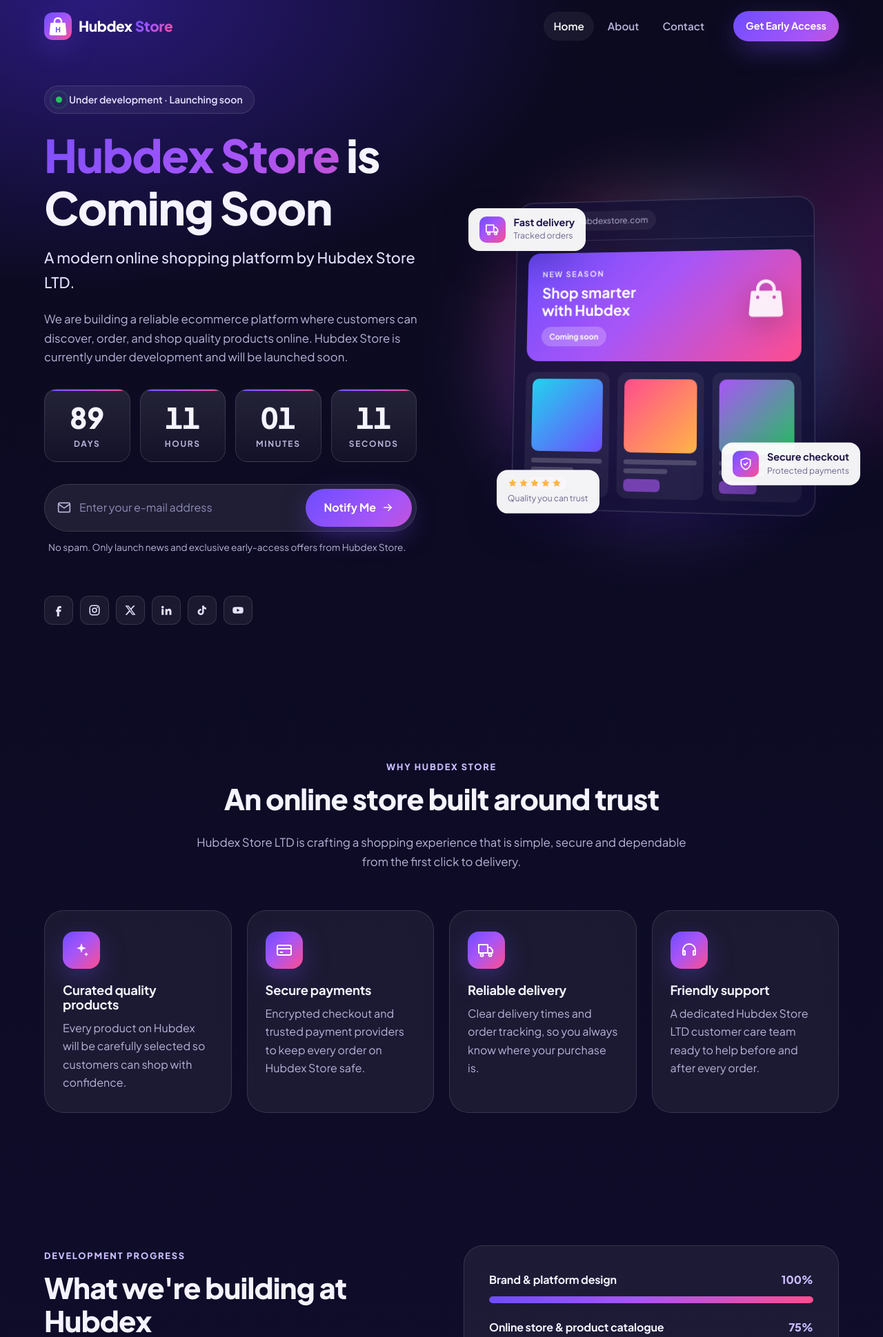
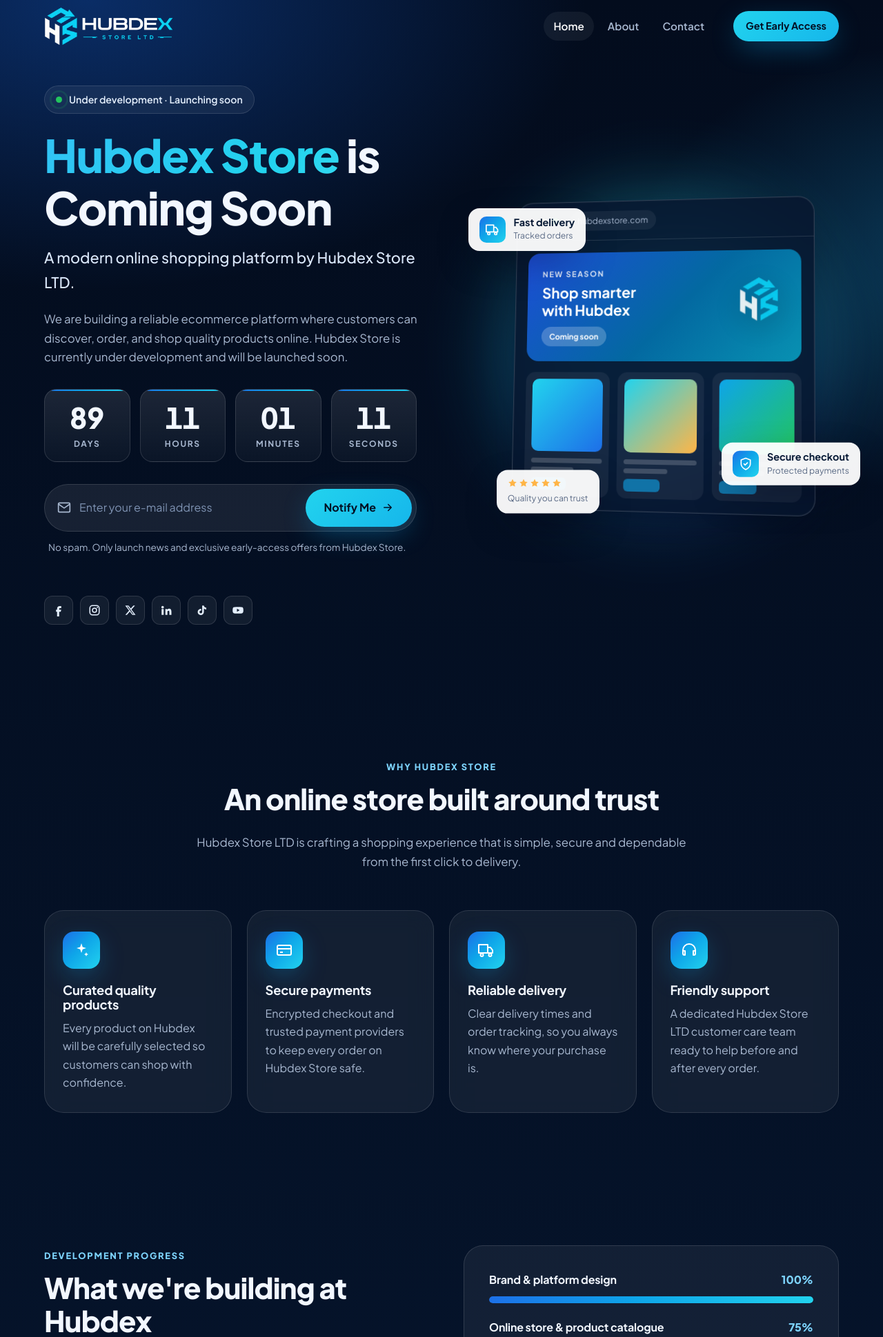
Before and after one commit to hassanxr7/xr, a PHP site: page / in a window 1280 px wide. Shown: the top 1939 px of the page at 69% size. Run offline with PHP 8.4, Linux system fonts and the light colour scheme.

Commit message:
Use the Hubdex Store LTD logo and match site colours to it
Replace the placeholder bag icon with the official logo (header, footer,
favicons, app icons, schema logo, social share image) and switch the
purple/pink palette to the logo's navy and cyan.

Co-Authored-By: Claude Opus 5.5 <noreply@anthropic.com>
Claude-Session: https://claude.ai/code/session_01E6oiKezpZes2VH67DLSFZA

```diff
--- a/hubdex-store/assets/css/style.css
+++ b/hubdex-store/assets/css/style.css
@@ -3,25 +3,27 @@
    ========================================================================== */
 
 :root {
-    --bg: #0b0a1f;
-    --bg-2: #120f33;
+    --bg: #030c1d;
+    --bg-2: #071a36;
     --surface: rgba(255, 255, 255, 0.06);
     --surface-2: rgba(255, 255, 255, 0.1);
     --border: rgba(255, 255, 255, 0.12);
-    --text: #f4f3ff;
-    --muted: #b7b4d8;
-    --primary: #6d4dff;
-    --primary-2: #a855f7;
-    --accent: #ff4d8d;
+    --text: #f2f7ff;
+    --muted: #a8b8d0;
+    --primary: #1d6fe8;
+    --primary-2: #0ea5e9;
+    --accent: #22d3ee;
     --cyan: #22d3ee;
     --success: #22c55e;
     --danger: #ff5c7a;
-    --grad: linear-gradient(135deg, #6d4dff 0%, #a855f7 45%, #ff4d8d 100%);
-    --grad-soft: linear-gradient(135deg, rgba(109, 77, 255, .25), rgba(255, 77, 141, .18));
+    --grad: linear-gradient(135deg, #1d6fe8 0%, #0ea5e9 45%, #22d3ee 100%);
+    --grad-text: linear-gradient(135deg, #38bdf8 0%, #22d3ee 50%, #67e8f9 100%);
+    --grad-deep: linear-gradient(135deg, #1d4ed8 0%, #0369a1 55%, #0891b2 100%);
+    --grad-soft: linear-gradient(135deg, rgba(29, 111, 232, .25), rgba(34, 211, 238, .14));
     --radius: 18px;
     --radius-lg: 28px;
-    --shadow: 0 20px 60px -20px rgba(12, 6, 50, 0.7);
-    --shadow-glow: 0 12px 40px -8px rgba(124, 77, 255, 0.55);
+    --shadow: 0 20px 60px -20px rgba(0, 6, 20, 0.7);
+    --shadow-glow: 0 12px 40px -8px rgba(14, 165, 233, 0.45);
     --font: "Plus Jakarta Sans", system-ui, -apple-system, "Segoe UI", Roboto, Arial, sans-serif;
     --ease: cubic-bezier(.22, 1, .36, 1);
     --header-h: 76px;
@@ -29,15 +31,15 @@
 
 /* ---------- Reset ---------- */
 *, *::before, *::after { box-sizing: border-box; }
-html { background: #0b0a1f; scroll-behavior: smooth; -webkit-text-size-adjust: 100%; scroll-padding-top: calc(var(--header-h) + 16px); }
+html { background: #030c1d; scroll-behavior: smooth; -webkit-text-size-adjust: 100%; scroll-padding-top: calc(var(--header-h) + 16px); }
 body {
     margin: 0;
     font-family: var(--font);
     font-size: 16px;
     line-height: 1.65;
     color: var(--text);
-    background: radial-gradient(1200px 700px at 10% 0, #2a1a7a 0%, transparent 60%),
-                radial-gradient(900px 600px at 110% 10%, #4a1550 0%, transparent 55%),
+    background: radial-gradient(1200px 700px at 10% 0, #0a2d66 0%, transparent 60%),
+                radial-gradient(900px 600px at 110% 10%, #0b3d5c 0%, transparent 55%),
                 linear-gradient(180deg, var(--bg) 0%, var(--bg-2) 100%) var(--bg);
     background-repeat: no-repeat;
     min-height: 100vh;
@@ -45,7 +47,7 @@ body {
     -webkit-font-smoothing: antialiased;
 }
 img, svg { display: block; max-width: 100%; }
-a { color: #c9bcff; text-decoration: none; transition: color .2s; }
+a { color: #7dd3fc; text-decoration: none; transition: color .2s; }
 a:hover { color: #fff; }
 h1, h2, h3 { line-height: 1.15; margin: 0 0 .6em; font-weight: 800; letter-spacing: -0.02em; }
 h1 { font-size: clamp(2.3rem, 5.2vw, 4.1rem); }
@@ -76,9 +78,9 @@ button, input, textarea { font: inherit; color: inherit; }
     position: absolute; border-radius: 50%; filter: blur(80px); opacity: .55;
     animation: float 18s var(--ease) infinite alternate;
 }
-.blob-1 { width: 520px; height: 520px; background: #6d4dff; top: -140px; left: -120px; }
-.blob-2 { width: 460px; height: 460px; background: #ff4d8d; top: 30%; right: -160px; animation-delay: -6s; opacity: .35; }
-.blob-3 { width: 420px; height: 420px; background: #22d3ee; bottom: -180px; left: 30%; animation-delay: -12s; opacity: .25; }
+.blob-1 { width: 520px; height: 520px; background: #1d6fe8; top: -140px; left: -120px; }
+.blob-2 { width: 460px; height: 460px; background: #22d3ee; top: 30%; right: -160px; animation-delay: -6s; opacity: .35; }
+.blob-3 { width: 420px; height: 420px; background: #1e40af; bottom: -180px; left: 30%; animation-delay: -12s; opacity: .25; }
 .grid-overlay {
     position: absolute; inset: 0;
     background-image: linear-gradient(rgba(255,255,255,.04) 1px, transparent 1px),
@@ -100,19 +102,16 @@ button, input, textarea { font: inherit; color: inherit; }
     transition: background .3s, box-shadow .3s, backdrop-filter .3s;
 }
 .site-header.scrolled {
-    background: rgba(11, 10, 31, .72);
+    background: rgba(3, 12, 29, .72);
     backdrop-filter: blur(16px) saturate(140%);
     -webkit-backdrop-filter: blur(16px) saturate(140%);
     box-shadow: 0 1px 0 var(--border);
 }
 .header-inner { display: flex; align-items: center; justify-content: space-between; gap: 24px; }
 
-.brand { display: inline-flex; align-items: center; gap: 10px; color: #fff; font-weight: 800; font-size: 1.3rem; letter-spacing: -0.02em; }
-.brand:hover { color: #fff; }
-.brand-mark { width: 40px; height: 40px; border-radius: 12px; box-shadow: var(--shadow-glow); }
-.brand-text span {
-    margin-left: 4px; background: var(--grad); -webkit-background-clip: text; background-clip: text; color: transparent;
-}
+.brand { display: inline-flex; align-items: center; }
+.brand-logo { height: 56px; width: auto; }
+.site-footer .brand-logo { height: 60px; }
 
 .site-nav { display: flex; align-items: center; gap: 28px; }
 .site-nav ul { display: flex; list-style: none; gap: 6px; }
@@ -137,12 +136,12 @@ button, input, textarea { font: inherit; color: inherit; }
 .btn:active { transform: translateY(0); }
 .btn .icon { transition: transform .25s var(--ease); }
 .btn:hover .icon-arrow { transform: translateX(3px); }
-.btn-primary { background: var(--grad); background-size: 160% 160%; color: #fff; box-shadow: var(--shadow-glow); }
-.btn-primary:hover { color: #fff; background-position: 100% 0; box-shadow: 0 16px 50px -8px rgba(168, 85, 247, .7); }
+.btn-primary { background: linear-gradient(135deg, #22d3ee 0%, #0ea5e9 100%); background-size: 160% 160%; color: #031024; box-shadow: var(--shadow-glow); }
+.btn-primary:hover { color: #031024; background-position: 100% 0; box-shadow: 0 16px 50px -8px rgba(14, 165, 233, .7); }
 .btn-ghost { background: var(--surface); border: 1px solid var(--border); color: #fff; }
 .btn-ghost:hover { background: var(--surface-2); color: #fff; }
-.btn-light { background: #fff; color: #2a1a7a; }
-.btn-light:hover { color: #2a1a7a; box-shadow: 0 14px 40px -10px rgba(255,255,255,.6); }
+.btn-light { background: #fff; color: #0a2d66; }
+.btn-light:hover { color: #0a2d66; box-shadow: 0 14px 40px -10px rgba(255,255,255,.6); }
 .btn-sm { padding: 10px 18px; font-size: .9rem; }
 .btn-block { width: 100%; }
 .btn[disabled], .btn.is-loading { opacity: .7; pointer-events: none; }
@@ -151,14 +150,14 @@ button, input, textarea { font: inherit; color: inherit; }
 
 /* ---------- Shared bits ---------- */
 .gradient-text {
-    background: var(--grad); -webkit-background-clip: text; background-clip: text; color: transparent;
+    background: var(--grad-text); -webkit-background-clip: text; background-clip: text; color: transparent;
     background-size: 200% 200%; animation: shine 6s linear infinite;
 }
 @keyframes shine { 0%, 100% { background-position: 0% 50%; } 50% { background-position: 100% 50%; } }
 
 .badge {
     display: inline-flex; align-items: center; gap: 10px; padding: 8px 16px; border-radius: 999px;
-    background: var(--surface); border: 1px solid var(--border); color: #e6e2ff; font-size: .88rem; font-weight: 600;
+    background: var(--surface); border: 1px solid var(--border); color: #e3eefc; font-size: .88rem; font-weight: 600;
     backdrop-filter: blur(8px); margin-bottom: 22px;
 }
 .pulse-dot { width: 9px; height: 9px; border-radius: 50%; background: var(--success); position: relative; }
@@ -170,9 +169,9 @@ button, input, textarea { font: inherit; color: inherit; }
 
 .eyebrow {
     display: inline-block; font-size: .8rem; font-weight: 800; letter-spacing: .14em; text-transform: uppercase;
-    color: #c9bcff; margin-bottom: 12px;
+    color: #7dd3fc; margin-bottom: 12px;
 }
-.lead { font-size: clamp(1.1rem, 2vw, 1.35rem); color: #e2dfff; font-weight: 500; }
+.lead { font-size: clamp(1.1rem, 2vw, 1.35rem); color: #dbe8fb; font-weight: 500; }
 .meta { color: var(--muted); font-size: .92rem; }
 
 .section { padding: 96px 0; position: relative; }
@@ -216,12 +215,12 @@ button, input, textarea { font: inherit; color: inherit; }
     background: rgba(255,255,255,.08); border: 1px solid var(--border);
     transition: border-color .2s, box-shadow .2s;
 }
-.notify-field:focus-within { border-color: rgba(168, 85, 247, .8); box-shadow: 0 0 0 4px rgba(168, 85, 247, .2); }
+.notify-field:focus-within { border-color: rgba(14, 165, 233, .8); box-shadow: 0 0 0 4px rgba(14, 165, 233, .2); }
 .notify-field > .icon { color: var(--muted); flex: 0 0 auto; }
 .notify-field input {
     flex: 1; min-width: 0; background: transparent; border: 0; outline: 0; padding: 12px 4px; font-size: 1rem;
 }
-.notify-field input::placeholder { color: #8f8bb8; }
+.notify-field input::placeholder { color: #7f93b3; }
 .form-note { font-size: .85rem; color: var(--muted); margin: 12px 0 0 6px; }
 .form-message { margin: 10px 0 0 6px; font-weight: 600; font-size: .95rem; min-height: 1.4em; }
 .form-message.is-success { color: #6ee7a8; }
@@ -234,7 +233,7 @@ button, input, textarea { font: inherit; color: inherit; }
 .social { display: flex; flex-wrap: wrap; gap: 10px; list-style: none; }
 .social a {
     display: grid; place-items: center; width: 42px; height: 42px; border-radius: 12px;
-    background: var(--surface); border: 1px solid var(--border); color: #e6e2ff;
+    background: var(--surface); border: 1px solid var(--border); color: #e3eefc;
     transition: transform .25s var(--ease), background .25s, color .25s, border-color .25s;
 }
 .social a:hover { transform: translateY(-3px); background: var(--grad); border-color: transparent; color: #fff; }
@@ -244,13 +243,13 @@ button, input, textarea { font: inherit; color: inherit; }
 .hero-visual { position: relative; min-height: 480px; display: grid; place-items: center; }
 .visual-ring {
     position: absolute; width: 440px; height: 440px; border-radius: 50%;
-    background: conic-gradient(from 0deg, #6d4dff, #a855f7, #ff4d8d, #22d3ee, #6d4dff);
+    background: conic-gradient(from 0deg, #1d6fe8, #0ea5e9, #22d3ee, #22d3ee, #1d6fe8);
     filter: blur(60px); opacity: .45; animation: spin 16s linear infinite;
 }
 @keyframes spin { to { transform: rotate(360deg); } }
 .mock-window {
     position: relative; width: min(440px, 100%); border-radius: 24px; overflow: hidden;
-    background: rgba(20, 16, 54, .82); border: 1px solid rgba(255,255,255,.16);
+    background: rgba(7, 22, 46, .85); border: 1px solid rgba(255,255,255,.16);
     box-shadow: var(--shadow), 0 0 0 1px rgba(255,255,255,.04) inset;
     backdrop-filter: blur(20px); transform: perspective(1200px) rotateY(-8deg) rotateX(4deg);
     animation: hover-y 6s ease-in-out infinite;
@@ -264,7 +263,7 @@ button, input, textarea { font: inherit; color: inherit; }
 .mock-body { padding: 18px; }
 .mock-banner {
     display: flex; justify-content: space-between; align-items: center; padding: 22px; border-radius: 18px;
-    background: var(--grad); margin-bottom: 16px; color: #fff;
+    background: var(--grad-deep); margin-bottom: 16px; color: #fff;
 }
 .mock-banner small { display: block; font-size: .72rem; text-transform: uppercase; letter-spacing: .14em; opacity: .85; font-weight: 700; }
 .mock-banner strong { display: block; font-size: 1.35rem; line-height: 1.2; margin: 6px 0 12px; }
@@ -273,20 +272,20 @@ button, input, textarea { font: inherit; color: inherit; }
 .mock-products { display: grid; grid-template-columns: repeat(3, 1fr); gap: 12px; }
 .mock-card { background: rgba(255,255,255,.06); border-radius: 14px; padding: 10px; }
 .mock-thumb { aspect-ratio: 1; border-radius: 10px; margin-bottom: 10px; }
-.t1 { background: linear-gradient(135deg, #22d3ee, #6d4dff); }
-.t2 { background: linear-gradient(135deg, #ff4d8d, #ffb547); }
-.t3 { background: linear-gradient(135deg, #a855f7, #22c55e); }
+.t1 { background: linear-gradient(135deg, #22d3ee, #1d6fe8); }
+.t2 { background: linear-gradient(135deg, #22d3ee, #ffb547); }
+.t3 { background: linear-gradient(135deg, #0ea5e9, #22c55e); }
 .mock-card i { display: block; height: 7px; border-radius: 4px; background: rgba(255,255,255,.18); margin-bottom: 6px; }
 .mock-card i.short { width: 60%; }
-.mock-card b { display: block; height: 18px; width: 50%; border-radius: 6px; background: rgba(168,85,247,.6); margin-top: 8px; }
+.mock-card b { display: block; height: 18px; width: 50%; border-radius: 6px; background: rgba(14, 165, 233,.6); margin-top: 8px; }
 
 .float-card {
     position: absolute; display: flex; align-items: center; gap: 12px; padding: 12px 16px;
-    background: rgba(255,255,255,.95); color: #1d1748; border-radius: 16px; box-shadow: var(--shadow);
+    background: rgba(255,255,255,.95); color: #071a36; border-radius: 16px; box-shadow: var(--shadow);
     animation: hover-y 5s ease-in-out infinite;
 }
 .float-card strong { display: block; font-size: .9rem; line-height: 1.2; }
-.float-card small { display: block; font-size: .76rem; color: #6b6890; }
+.float-card small { display: block; font-size: .76rem; color: #5b6b86; }
 .fc-icon { display: grid; place-items: center; width: 38px; height: 38px; border-radius: 10px; background: var(--grad); color: #fff; }
 .fc-1 { top: 8%; left: -4%; animation-delay: -1s; }
 .fc-2 { bottom: 10%; right: -6%; animation-delay: -2.5s; }
@@ -315,7 +314,7 @@ button, input, textarea { font: inherit; color: inherit; }
 .progress-list { display: grid; gap: 22px; padding: 36px; background: var(--surface); border: 1px solid var(--border); border-radius: var(--radius-lg); }
 .progress-label { display: flex; justify-content: space-between; align-items: baseline; margin-bottom: 10px; }
 .progress-label h3 { margin: 0; font-size: 1rem; }
-.progress-label span { color: #c9bcff; font-weight: 800; }
+.progress-label span { color: #7dd3fc; font-weight: 800; }
 .progress-track { height: 10px; border-radius: 999px; background: rgba(255,255,255,.08); overflow: hidden; }
 .progress-bar { display: block; height: 100%; width: 0; border-radius: inherit; background: var(--grad); transition: width 1.6s var(--ease); }
 .is-visible .progress-bar { width: var(--w); }
--- a/hubdex-store/includes/config.php
+++ b/hubdex-store/includes/config.php
@@ -21,7 +21,7 @@ define('COMPANY_LEGAL_NAME', 'Hubdex Store LTD');
 define('SITE_TAGLINE', 'A modern online shopping platform by Hubdex Store LTD.');
 define('SITE_LANG', 'en');
 define('SITE_LOCALE', 'en_GB');
-define('THEME_COLOR', '#5b3df5');
+define('THEME_COLOR', '#030c1d');
 
 // ---------------------------------------------------------------------
 // Contact details (shown on the contact page and in structured data)
@@ -64,5 +64,5 @@ define('DATA_DIR', dirname(__DIR__) . '/data');
 // Misc
 // ---------------------------------------------------------------------
 define('COPYRIGHT_YEAR', '2026');
-define('ASSET_VERSION', '1.0.0'); // bump to bust browser caches after edits
+define('ASSET_VERSION', '1.1.0'); // bump to bust browser caches after edits
 date_default_timezone_set('UTC');
--- a/hubdex-store/includes/footer.php
+++ b/hubdex-store/includes/footer.php
@@ -9,8 +9,7 @@
     <div class="container footer-grid">
         <div class="footer-brand">
             <a class="brand" href="./" aria-label="Hubdex Store home">
-                <img class="brand-mark" src="assets/img/favicon.svg" width="40" height="40" alt="">
-                <span class="brand-text">Hubdex<span>Store</span></span>
+                <img class="brand-logo" src="assets/img/logo-full.png" width="600" height="180" alt="Hubdex Store LTD logo">
             </a>
             <p>Hubdex Store is a modern online shopping platform by <?= e(COMPANY_LEGAL_NAME) ?>, built to make discovering and ordering quality products simple, secure and enjoyable.</p>
             <ul class="social" aria-label="Hubdex Store on social media">
--- a/hubdex-store/includes/header.php
+++ b/hubdex-store/includes/header.php
@@ -156,8 +156,9 @@ $nav = [
     <meta name="twitter:image:alt" content="Hubdex Store - modern online shopping by Hubdex Store LTD">
 
     <!-- Icons -->
-    <link rel="icon" href="assets/img/favicon.svg" type="image/svg+xml">
+    <link rel="icon" href="assets/img/favicon-48.png" sizes="48x48" type="image/png">
     <link rel="icon" href="assets/img/favicon-32.png" sizes="32x32" type="image/png">
+    <link rel="icon" href="assets/img/icon-192.png" sizes="192x192" type="image/png">
     <link rel="apple-touch-icon" href="assets/img/apple-touch-icon.png">
     <link rel="manifest" href="site.webmanifest">
 
@@ -183,8 +184,7 @@ $nav = [
 <header class="site-header" id="top">
     <div class="container header-inner">
         <a class="brand" href="./" aria-label="Hubdex Store home">
-            <img class="brand-mark" src="assets/img/favicon.svg" width="40" height="40" alt="">
-            <span class="brand-text">Hubdex<span>Store</span></span>
+            <img class="brand-logo" src="assets/img/logo-full.png" width="600" height="180" alt="Hubdex Store LTD logo">
         </a>
 
         <button class="nav-toggle" type="button" aria-controls="site-nav" aria-expanded="false" aria-label="Open menu">
--- a/hubdex-store/index.php
+++ b/hubdex-store/index.php
@@ -80,7 +80,7 @@ require __DIR__ . '/includes/header.php';
                             <strong>Shop smarter<br>with Hubdex</strong>
                             <span class="mock-pill">Coming soon</span>
                         </div>
-                        <div class="mock-banner-art"><?= icon('bag', 56) ?></div>
+                        <div class="mock-banner-art"><img src="assets/img/logo-mark.png" width="76" height="76" alt=""></div>
                     </div>
                     <div class="mock-products">
                         <div class="mock-card"><div class="mock-thumb t1"></div><i></i><i class="short"></i><b></b></div>
```
Also changed, not shown: other parts of hubdex-store/assets/css/style.css (+19 -18 lines), hubdex-store/assets/img/apple-touch-icon.png, hubdex-store/assets/img/favicon-32.png, hubdex-store/assets/img/favicon-48.png (added), hubdex-store/assets/img/favicon.svg (deleted), hubdex-store/assets/img/icon-192.png (added), hubdex-store/assets/img/logo-full.png (added), hubdex-store/assets/img/logo-mark.png (added), hubdex-store/assets/img/logo.png, hubdex-store/assets/img/og-image.png, hubdex-store/site.webmanifest, 1 other file.
